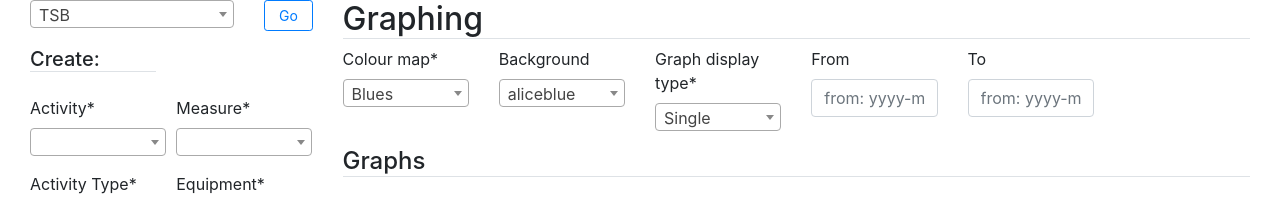
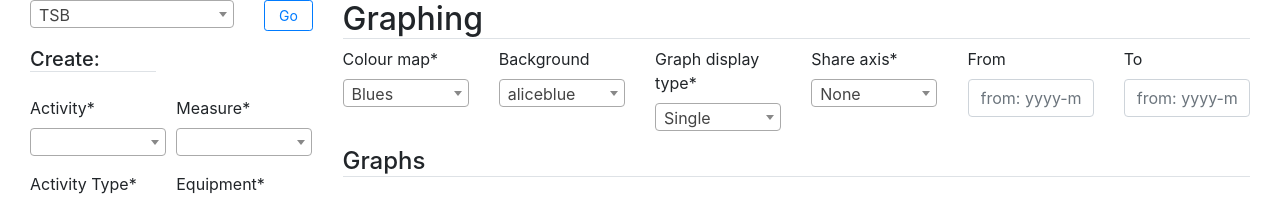
Before and after one commit to lordlordy/TrainingDiary, a Django app: page /graphs/ in a window 1280 px wide. Shown: the part 56-257 px from the top of the page. Run offline with Django 3.2, Linux system fonts and the light colour scheme; data that the repository does not hold is empty; parts of the project's set-up code (start-up, migrations or seed data) failed here and were passed over; some libraries are stand-ins or nearby versions.

Commit message:
added sharing of axes

```diff
--- a/trainingdiary/workoutentry/data_warehouse/graphs.py
+++ b/trainingdiary/workoutentry/data_warehouse/graphs.py
@@ -47,8 +47,14 @@ class Graph:
     AXIS_PRIMARY = 'Primary'
     AXIS_SECONDARY = 'Secondary'
 
+    SHARE_NONE = 'None'
+    SHARE_BOTH = 'Both'
+    SHARE_X = 'X Axis'
+    SHARE_Y = 'Y Axis'
+
     GRAPH_TYPES = [T_LINE, T_FILL, T_POINT, T_BAR, T_SCATTER, T_SCATTER_HISTOGRAM, T_HEATMAP, T_HISTOGRAM]
     GRAPH_AXES = [AXIS_PRIMARY, AXIS_SECONDARY]
+    AXIS_SHARE_OPTIONS = [SHARE_NONE, SHARE_BOTH, SHARE_X, SHARE_Y]
 
     def __init__(self, **kwargs):
 
--- a/trainingdiary/workoutentry/forms/graph_form.py
+++ b/trainingdiary/workoutentry/forms/graph_form.py
@@ -38,11 +38,16 @@ class GraphForm(EddingtonNumberForm):
                                                       choices=[(i, i) for i in GraphForm.TYPES],
                                                       attrs={'class': 'form-control', 'id': 'graph_display_type'}))
 
-
         self.fields['axis'] = forms.CharField(required=True,
                                                   widget=Select(
                                                       choices=[(i, i) for i in Graph.GRAPH_AXES],
                                                       attrs={'class': 'form-control', 'id': 'axis'}))
+
+
+        self.fields['share_axis'] = forms.CharField(required=True,
+                                                    widget=Select(
+                                                        choices=[(i, i) for i in Graph.AXIS_SHARE_OPTIONS],
+                                                        attrs={'class': 'form-control', 'id': 'share_axis'}))
 
         self.fields['graph_type'] = forms.CharField(required=True,
                                                     widget=Select(
--- a/trainingdiary/workoutentry/templates/workoutentry/graphs.html
+++ b/trainingdiary/workoutentry/templates/workoutentry/graphs.html
@@ -77,6 +77,10 @@ $(document).ready(function(){
 $('#popular').select2();
 });
 
+
+$(document).ready(function(){
+$('#share_axis').select2();
+});
 
 
 </script>
@@ -190,6 +194,9 @@ $('#popular').select2();
                         {{ selection_form.graph_display_type | as_crispy_field }}
                     </div>
                     <div class="form-group col-2 mb-0">
+                        {{ selection_form.share_axis | as_crispy_field }}
+                    </div>
+                    <div class="form-group col-2 mb-0">
                         {{ selection_form.from | as_crispy_field }}
                     </div>
                     <div class="form-group col-2 mb-0">
--- a/trainingdiary/workoutentry/views/graph_view.py
+++ b/trainingdiary/workoutentry/views/graph_view.py
@@ -22,7 +22,6 @@ def graph_view(request):
     if request.method == 'POST':
         graphs = []
         title = "All Dates"
-        form_defaults = dict()
 
         print(request.POST)
         for key, value in request.POST.dict().items():
@@ -40,6 +39,8 @@ def graph_view(request):
                     g.append((a, popular_graph[a][i]))
                 graphs.append(g)
             display_type = popular_graph['graph_display_type']
+            share_axis = popular_graph['share_axis']
+
             kwargs = {'colour_map': GraphForm.colour_map[int(popular_graph['colour_map'])],
                       'background': popular_graph['background'],
                       'from_date': popular_graph['from'],
@@ -53,7 +54,7 @@ def graph_view(request):
             form_defaults['from'] = popular_graph['from']
             form_defaults['to'] = popular_graph['to']
             form_defaults['graph_display_type'] = display_type
-            print(form_defaults)
+            form_defaults['share_axis'] = share_axis
         else:
             form_defaults = request.POST
             if ARRAY_NAMES[0] in request.POST:
@@ -69,6 +70,7 @@ def graph_view(request):
                 graphs.append(new)
 
             display_type = request.POST['graph_display_type']
+            share_axis = request.POST['share_axis']
 
             kwargs = {'colour_map': GraphForm.colour_map[int(request.POST['colour_map'])],
                       'background': request.POST['background']}
@@ -102,7 +104,7 @@ def graph_view(request):
             if len(time_series_graphs) == 0 and len(scatter_graphs) == 1:
                 save_scatter_image(scatter_graphs[0], file_name, **kwargs)
             else:
-                save_multiplot_image(time_series_graphs, scatter_graphs, file_name, **kwargs)
+                save_multiplot_image(time_series_graphs, scatter_graphs, file_name, share_axis, **kwargs)
 
         return render(request, 'workoutentry/graphs.html', {'selection_form': GraphForm(form_defaults),
                                                             'popular_form': PopularGraphsForm(),
@@ -215,7 +217,7 @@ def add_scatter_to(scatter_graph, fig, grid_spec=None, colour_map='rainbow', bac
     fig.subplots_adjust(wspace=0, hspace=0)
 
 
-def save_multiplot_image(graphs, scatter_graphs, file_name, colour_map='rainbow', background='whitesmoke',
+def save_multiplot_image(graphs, scatter_graphs, file_name, share_axis, colour_map='rainbow', background='whitesmoke',
                          from_date=datetime.date(2000,1,1), to_date=datetime.date(2020,1,1)):
 
     fig = plt.figure(figsize=[24, 13.5])
@@ -226,10 +228,25 @@ def save_multiplot_image(graphs, scatter_graphs, file_name, colour_map='rainbow'
     color_idx = np.linspace(0, 1, len(graphs))
     c_map = plt.get_cmap(colour_map)
 
+    is_first = True
+    first_ax = None
+
     for graph in graphs:
         time_series, name = graph.time_series()
         time_series = time_series.loc[from_date:to_date]
-        ax = plt.Subplot(fig, gs[i])
+        if is_first:
+            ax = plt.Subplot(fig, gs[i])
+            first_ax = ax
+            is_first = False
+        else:
+            if share_axis == Graph.SHARE_NONE:
+                ax = plt.Subplot(fig, gs[i])
+            elif share_axis == Graph.SHARE_BOTH:
+                ax = plt.Subplot(fig, gs[i], sharex=first_ax, sharey=first_ax)
+            elif share_axis == Graph.SHARE_X:
+                ax = plt.Subplot(fig, gs[i], sharex=first_ax)
+            elif share_axis == Graph.SHARE_Y:
+                ax = plt.Subplot(fig, gs[i], sharey=first_ax)
         ax.grid()
         ax.set_facecolor(background)
         ax.title.set_text(name)
```
Also changed, not shown: trainingdiary/workoutentry/data_warehouse/popular_graphs.py (+43 -25 lines).
